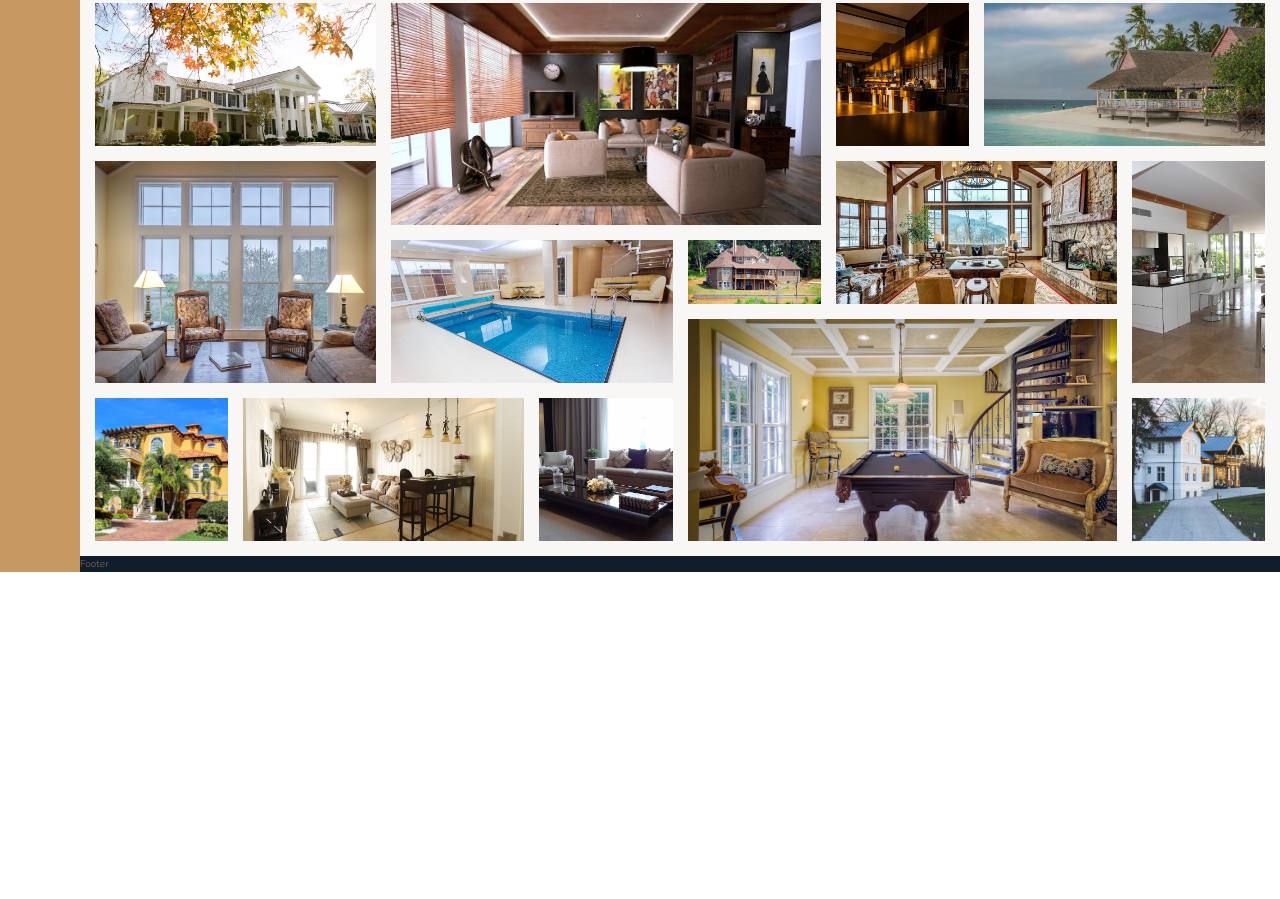
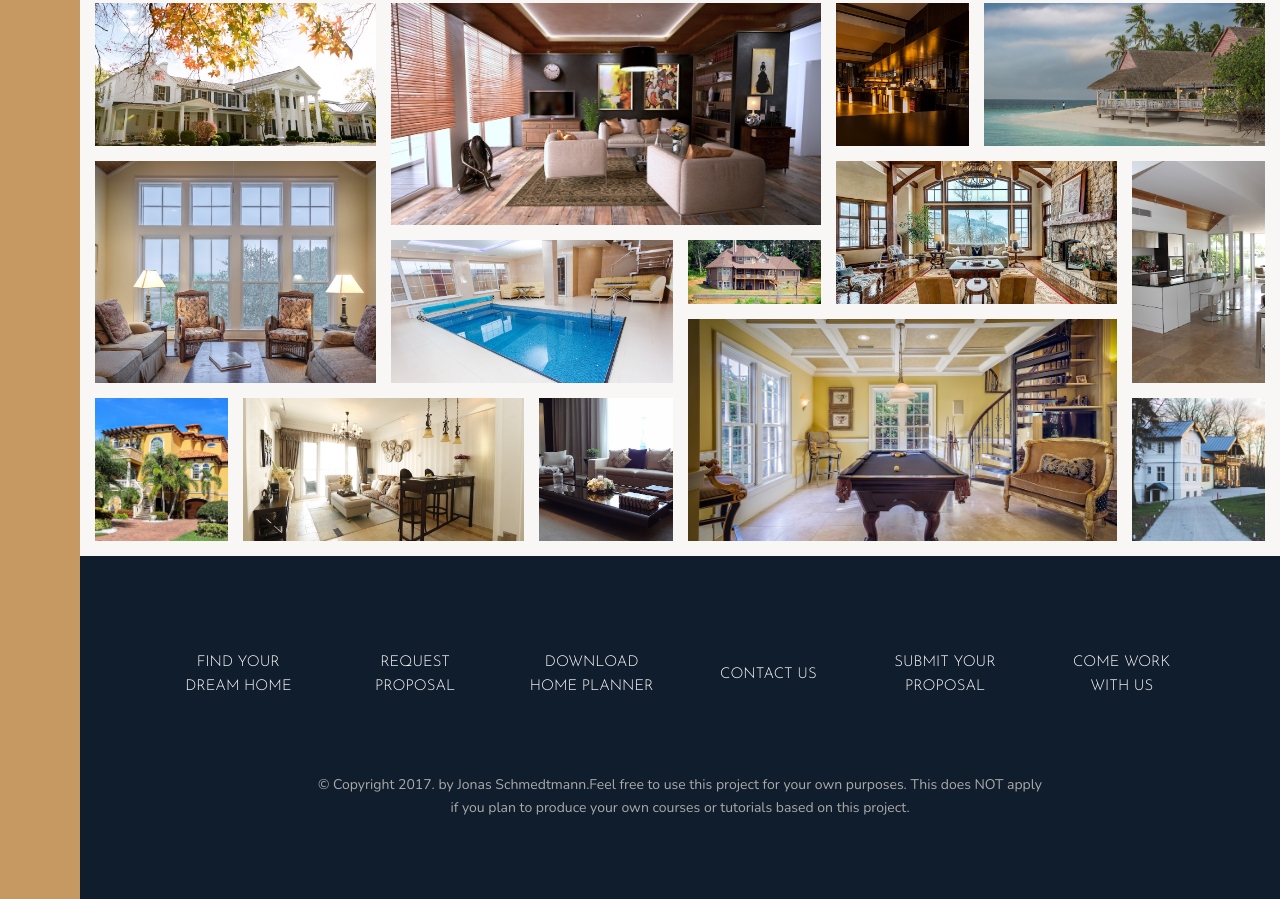
Before and after one commit to tatjanajan/advancedcssnexter, a website: page index.html in a window 1280 px wide. Shown: the part 3084-3983 px from the top of the page. Before the commit the page ends 3656 px from the top, so only its background shows below. Drawn offline with nearby package versions, Linux system fonts and the light colour scheme.

Commit message:
Finished footer

```diff
--- a/index.html
+++ b/index.html
@@ -318,7 +318,15 @@
             </figure>
         </section>
         <footer class="footer">
-            Footer
+            <ul class="nav">
+                <li class="nav__item"><a href="#" class="nav__link">Find your dream home</a></li>
+                <li class="nav__item"><a href="#" class="nav__link">Request proposal</a></li>
+                <li class="nav__item"><a href="#" class="nav__link">Download home planner</a></li>
+                <li class="nav__item"><a href="#" class="nav__link">Contact us</a></li>
+                <li class="nav__item"><a href="#" class="nav__link">Submit your proposal</a></li>
+                <li class="nav__item"><a href="#" class="nav__link">Come work with us</a></li>
+            </ul>
+            <p class="copyright">&copy; Copyright 2017. by Jonas Schmedtmann.Feel free to use this project for your own purposes. This does NOT apply if you plan to produce your own courses or tutorials based on this project.</p>
         </footer>
     </body>
 </html>
--- a/sass/_footer.scss
+++ b/sass/_footer.scss
@@ -1,4 +1,43 @@
 .footer {
     background-color: $color-secondary;
     grid-column: full-start / full-end;
+    padding: 8rem;
 }
+
+.nav {
+    list-style: none;
+
+    display: grid;
+    grid-template-columns: repeat(auto-fit, minmax(15rem, 1fr));
+    grid-gap: 2rem;
+    align-items: center;
+
+    &__link:link,
+    &__link:visited {
+        font-size: 1.5rem;
+        color: #fff;
+        font-family: $font-display;
+        text-decoration: none;
+        text-transform: uppercase;
+        text-align: center;
+        padding: 1.5rem;
+        display: block;
+        transition: all .2s;
+    }
+
+    &__link:hover,
+    &__link:active {
+        background-color: rgba(#fff, .05);
+        transform: translateY(-3px);
+    }
+}
+
+.copyright {
+    font-size: 1.4rem;
+    color: $color-grey-light-2;
+    margin-top: 6rem;
+    margin-left: auto;
+    margin-right: auto;
+    text-align: center;
+    width: 70%;
+}
```
Also changed, not shown: css/style.css.
